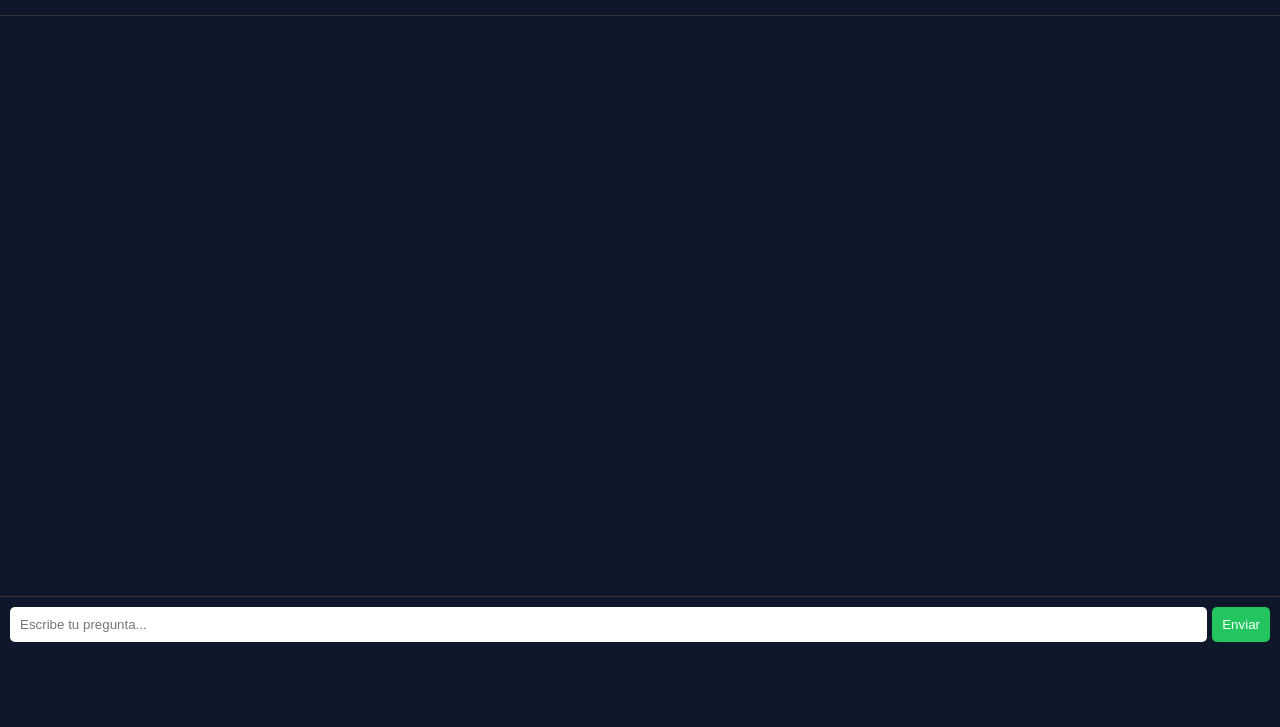
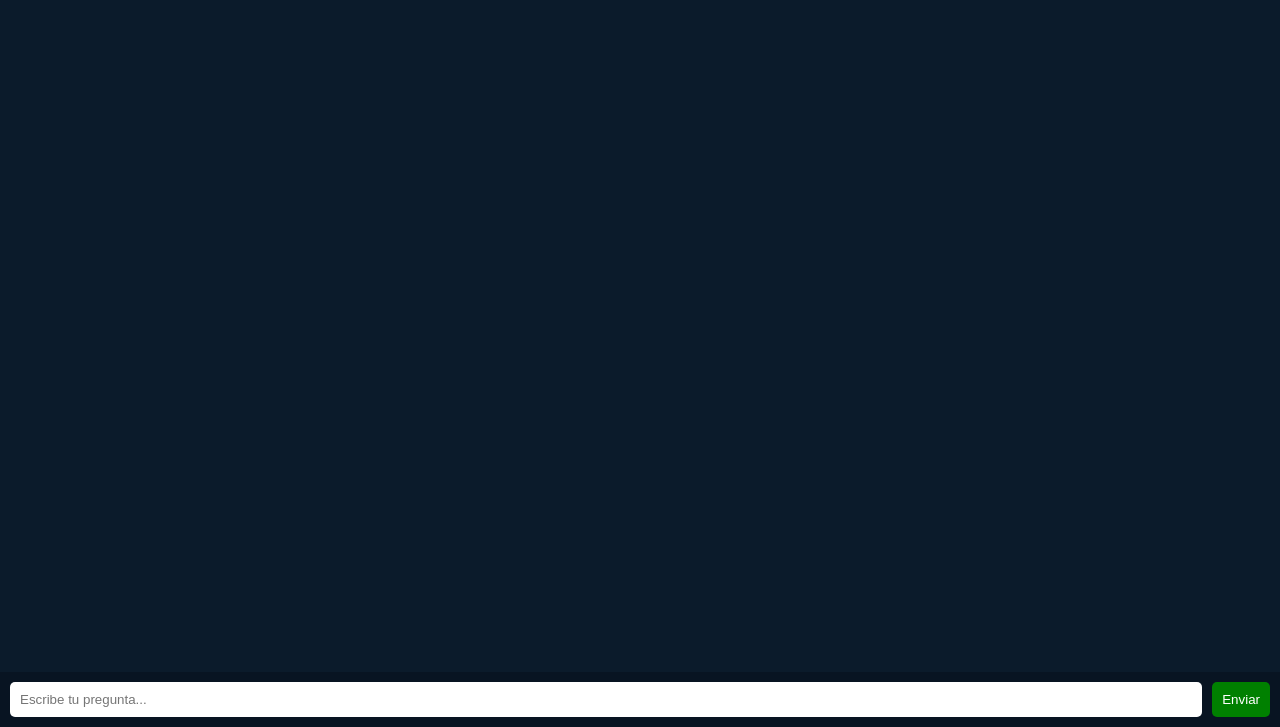
Before and after one commit to Esteban371/Unibot, a website: page public/index.html in a window 1280 px wide. Shown: the part 73-800 px from the top of the page. Drawn offline with Linux system fonts and the light colour scheme.

Commit message:
Update index.html

```diff
--- a/public/index.html
+++ b/public/index.html
@@ -3,66 +3,106 @@
 <head>
   <meta charset="UTF-8">
   <title>UniBot</title>
+  <meta name="viewport" content="width=device-width, initial-scale=1.0">
+
+  <style>
+    body {
+      margin: 0;
+      font-family: Arial, sans-serif;
+      background: #0b1b2b;
+      color: white;
+      display: flex;
+      flex-direction: column;
+      height: 100vh;
+    }
+
+    header {
+      text-align: center;
+      padding: 10px;
+      background: #081422;
+      font-weight: bold;
+    }
+
+    #chat {
+      flex: 1;
+      padding: 10px;
+      overflow-y: auto;
+    }
+
+    .msg {
+      padding: 10px;
+      margin: 5px 0;
+      border-radius: 10px;
+      max-width: 80%;
+    }
+
+    .user {
+      background: #2d6cdf;
+      align-self: flex-end;
+    }
+
+    .bot {
+      background: #1e293b;
+      align-self: flex-start;
+    }
+
+    footer {
+      display: flex;
+      padding: 10px;
+      background: #081422;
+    }
+
+    input {
+      flex: 1;
+      padding: 10px;
+      border: none;
+      border-radius: 5px;
+    }
+
+    button {
+      margin-left: 10px;
+      padding: 10px;
+      background: green;
+      color: white;
+      border: none;
+      border-radius: 5px;
+    }
+  </style>
 </head>
+<body>
 
-<body style="background:#0f172a; color:white; font-family:Arial; margin:0; padding:0;">
+<header>🤖 UniBot</header>
 
-  <h2 style="text-align:center; padding:10px;">🤖 UniBot</h2>
+<div id="chat"></div>
 
-  <!-- CHAT -->
-  <div id="chat" style="
-    height:70vh;
-    overflow:auto;
-    padding:10px;
-    border-top:1px solid #333;
-    border-bottom:1px solid #333;
-  "></div>
+<footer>
+  <input id="input" placeholder="Escribe tu pregunta..." />
+  <button onclick="send()">Enviar</button>
+</footer>
 
-  <!-- INPUT -->
-  <div style="display:flex; padding:10px; gap:5px;">
-    <input id="input" placeholder="Escribe tu pregunta..."
-      style="flex:1; padding:10px; border-radius:5px; border:none;" />
-
-    <button onclick="sendMessage()"
-      style="padding:10px; background:#22c55e; border:none; color:white; border-radius:5px;">
-      Enviar
-    </button>
-  </div>
-
-  <!-- SCRIPT -->
 <script>
+async function send() {
+  const input = document.getElementById("input");
   const chat = document.getElementById("chat");
 
-    function addMessage(text, sender) {
-      const div = document.createElement("div");
-
-      div.style.margin = "10px";
-      div.style.padding = "10px";
-      div.style.borderRadius = "10px";
-      div.style.maxWidth = "80%";
-
-      if (sender === "user") {
-        div.style.background = "#2563eb";
-        div.style.marginLeft = "auto";
-      } else {
-        div.style.background = "#16a34a";
-        div.style.marginRight = "auto";
-      }
-
-      div.innerText = text;
-
-      chat.appendChild(div);
-      chat.scrollTop = chat.scrollHeight;
-    }
-
-    async function sendMessage() {
-      const input = document.getElementById("input");
-      const text = input.value;
-
+  const text = input.value.trim();
   if (!text) return;
 
-      addMessage(text, "user");
+  // Mensaje usuario
+  const userMsg = document.createElement("div");
+  userMsg.className = "msg user";
+  userMsg.textContent = text;
+  chat.appendChild(userMsg);
+
   input.value = "";
+
+  // Mensaje bot (cargando)
+  const botMsg = document.createElement("div");
+  botMsg.className = "msg bot";
+  botMsg.textContent = "Escribiendo...";
+  chat.appendChild(botMsg);
+
+  chat.scrollTop = chat.scrollHeight;
 
   try {
     const res = await fetch("/api/chat", {
@@ -72,30 +112,18 @@
       },
       body: JSON.stringify({
         messages: [
-              {
-                role: "user",
-                content: text
-              }
+          { role: "user", content: text }
         ]
       })
     });
 
     const data = await res.json();
 
-        console.log("Respuesta IA:", data);
-
     if (data.reply) {
-          addMessage(data.reply, "bot");
+      botMsg.textContent = data.reply;
     } else {
-          addMessage("❌ Error: " + JSON.stringify(data), "bot");
+      botMsg.textContent = "Error: " + JSON.stringify(data);
     }
 
-      } catch (error) {
-        console.error(error);
-        addMessage("❌ Error de conexión", "bot");
-      }
-    }
-  </script>
-
-</body>
-</html>
+  } catch (err) {
+    botMsg.textContent = "Error conectando con el servidor";
```
Lines whose indentation alone changed are shown as unchanged.
